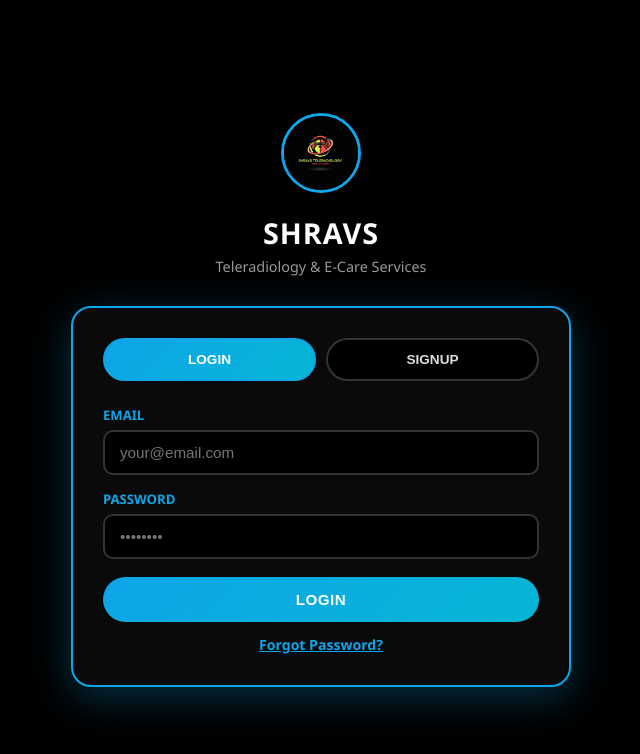
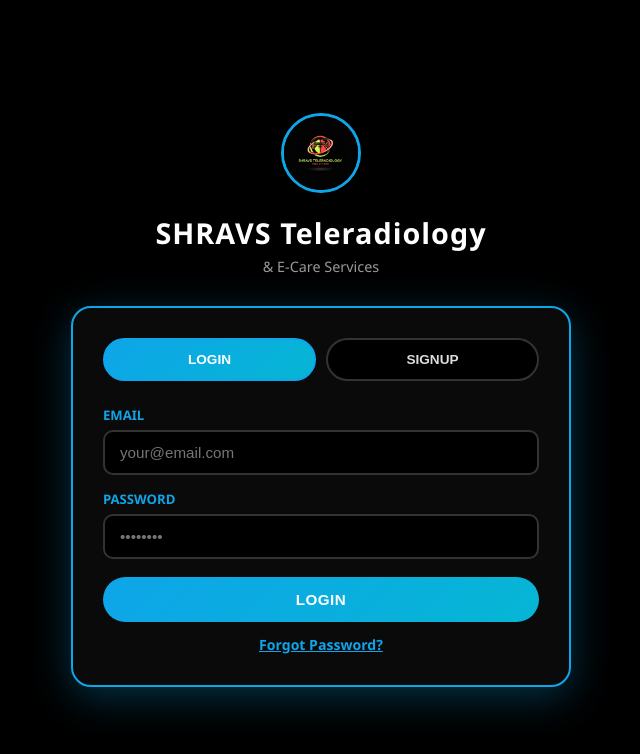
Before and after one commit to shravs-teleradiology/shravs-google, a website: page public/login.html in a window 1280 px wide. Shown: the whole page, without its empty margins (319-959 px from the left). Drawn offline with Linux system fonts and the light colour scheme.

Commit message:
Update login.html

```diff
--- a/public/login.html
+++ b/public/login.html
@@ -36,8 +36,8 @@
   <div class="wrap">
     <div class="logo-header">
       <img class="logo" src="logo.jpg" alt="Shravs Logo">
-      <div class="brand-name">SHRAVS</div>
-      <div class="brand-tagline">Teleradiology & E-Care Services</div>
+      <div class="brand-name">SHRAVS Teleradiology</div>
+      <div class="brand-tagline"> & E-Care Services</div>
     </div>
 
     <div class="card">
```
